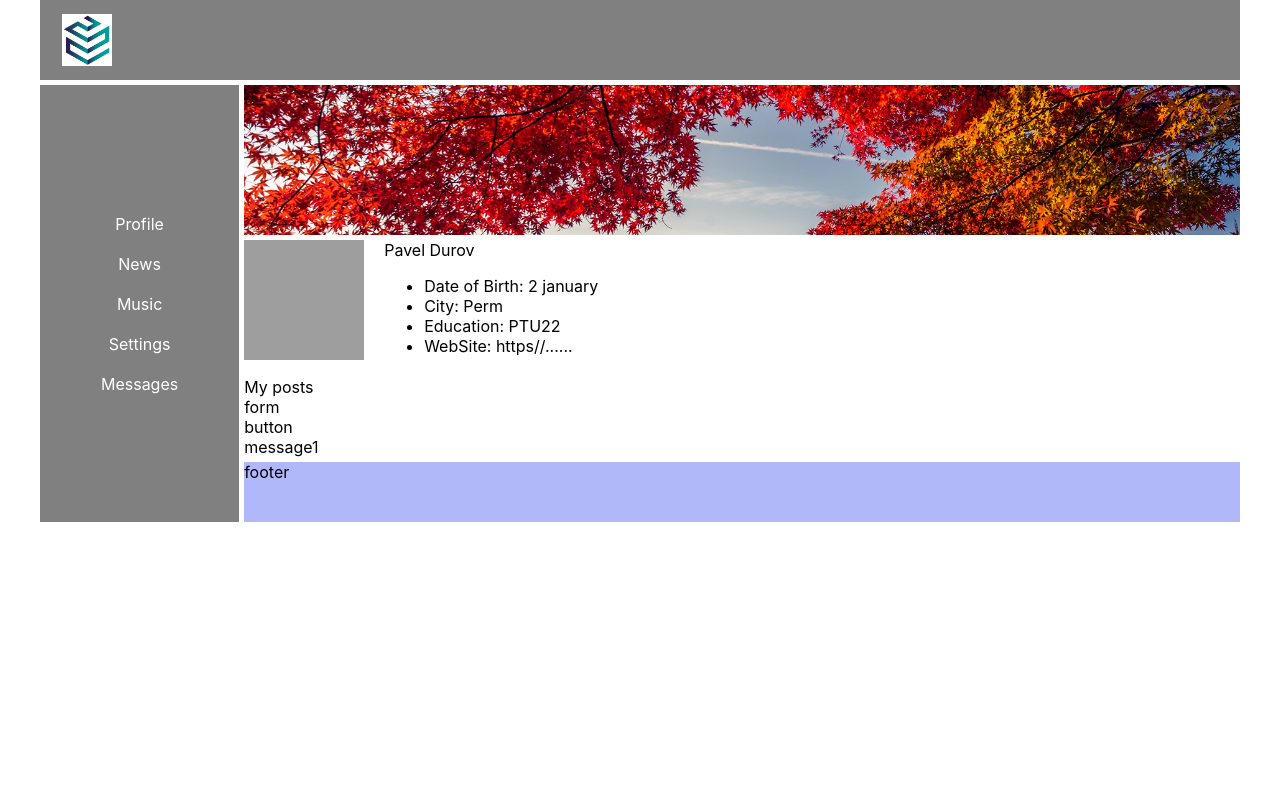
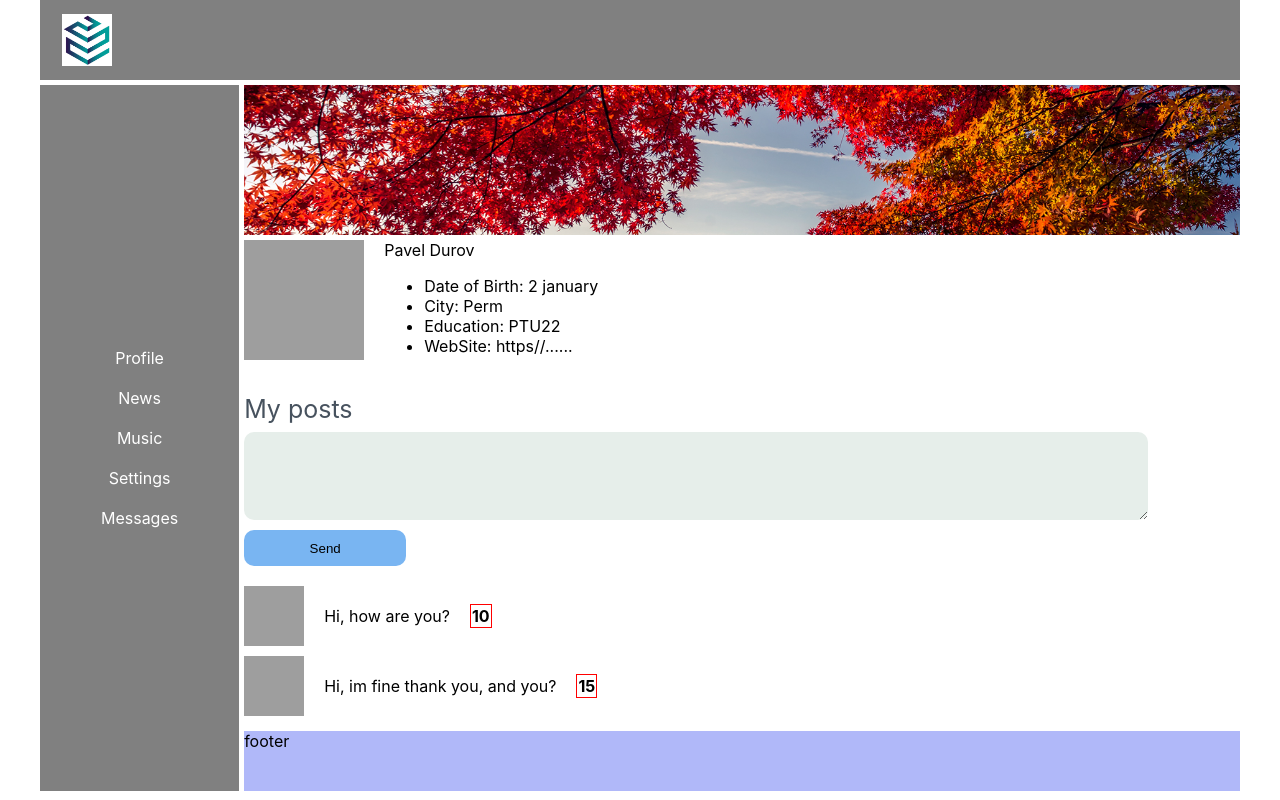
Before and after one commit to it-incubator/samurai-way, a React (Create React App) app: page / in a window 1280 px wide. Built offline with nearby package versions, Linux system fonts and the light colour scheme; grey boxes are pictures that could not be loaded.

Commit message:
feat: add props to Post

```diff
--- a/src/components/Profile/MyPosts/MyPosts.module.css
+++ b/src/components/Profile/MyPosts/MyPosts.module.css
@@ -0,0 +1,30 @@
+.profile__posts {
+    display: flex;
+    flex-direction: column;
+    padding: 10px 0px 20px;
+}
+
+.profile__posts span {
+    color: #47525E;
+    font-size: 25px;
+    line-height: 45px;
+    width: 244px;
+}
+
+.profile__form {
+    background-color: #E6EEEA;
+    width: 900px;
+    height: 84px;
+    border-style: none;
+    border-radius: 10px;
+
+}
+
+.profile__button {
+    background-color: #79b5f2;
+    width: 162px;
+    height: 36px;
+    border-radius: 10px;
+    border-style: none;
+    margin-top: 10px;
+}
--- a/src/components/Profile/MyPosts/MyPosts.tsx
+++ b/src/components/Profile/MyPosts/MyPosts.tsx
@@ -3,10 +3,16 @@ import c from './MyPosts.module.css';
 import { Post } from './Post/Post';
 
 export const MyPosts = () => {
-    return <div className={c.profile__posts}>
-        <span>My posts</span>
-        <div className={c.profile__form}>form</div>
-        <div className={c.profile__button}>button</div>
-        <Post />
-    </div>
+    return (
+        <div className={c.profile__postsWrapper}>
+            <div className={c.profile__posts}>
+                <span>My posts</span>
+                <textarea className={c.profile__form}></textarea>
+                <button className={c.profile__button}> Send </button>
+            </div>
+            <Post message='Hi, how are you?' like={10} />
+            <Post message='Hi, im fine thank you, and you?' like={15} />
+        </div>
+
+    )
 }
--- a/src/components/Profile/MyPosts/Post/Post.module.css
+++ b/src/components/Profile/MyPosts/Post/Post.module.css
@@ -0,0 +1,17 @@
+.item {
+    display: flex;
+    align-items: center;
+    gap: 20px;
+    margin-bottom: 10px;
+}
+
+.item img {
+    width: 60px;
+    height: 60px;
+}
+
+.like {
+    padding: 1px;
+    font-weight: bold;
+    border: 1px solid red;
+}
--- a/src/components/Profile/MyPosts/Post/Post.tsx
+++ b/src/components/Profile/MyPosts/Post/Post.tsx
@@ -1,6 +1,18 @@
 import React from 'react';
 import c from './Post.module.css';
 
-export const Post = () => {
-    return <div className={c.profile__message}>message1</div>
+type messageType = {
+    message: string
+    like: number
 }
+
+
+export const Post: React.FC<messageType> = (props) => {
+    // Реакт функциональная компонента, у которой пропсы = messageType
+    return <div className={c.item}>
+        <img src="https://encrypted-tbn0.gstatic.com/images?q=tbn:ANd9GcScbrrOgLfx3xyrV6qAmKyrEimNekZcwCGKiwotVfQ&s" alt="ava" />
+        <span>{props.message}</span>
+        <span className={c.like} >{props.like}</span>
+    </div>
+
+}
```
